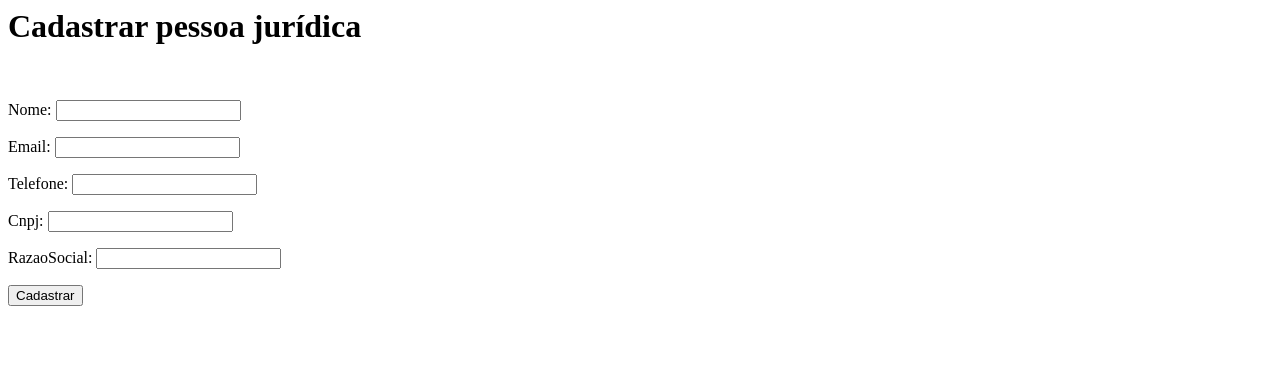
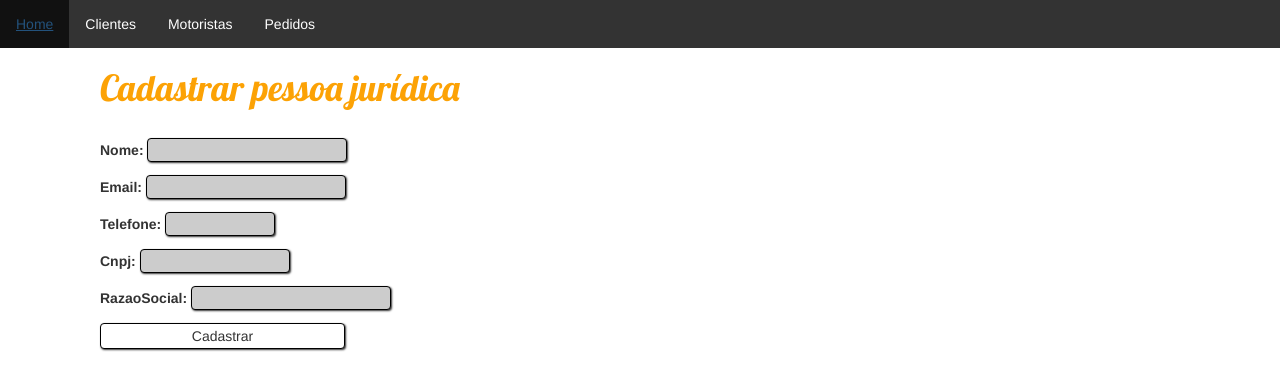
Before and after one commit to miltongneto/KingLog, a Django app: a page that uses app/templates/app/cadastroPessoaJuridicaTela.html in a window 1280 px wide. Shown: the top 390 px of the page. Run offline with Django 3.2, Linux system fonts and the light colour scheme; some libraries are stand-ins or nearby versions.

```diff
--- a/app/static/css/style.css
+++ b/app/static/css/style.css
@@ -121,6 +121,30 @@ input[name=dataNascimento]{
     width:110px
 }
 
+input[name=cnpj]{
+    border-radius:4px;
+    -moz-border-radius:4px;
+    -webkit-border-radius:4px;
+    box-shadow: 1px 1px 2px #333333;
+    -moz-box-shadow: 1px 1px 2px #333333;
+    -webkit-box-shadow: 1px 1px 2px #333333;
+    background: #cccccc;
+    border:1px solid #000000;
+    width:150px
+}
+
+input[name=razaoSocial]{
+    border-radius:4px;
+    -moz-border-radius:4px;
+    -webkit-border-radius:4px;
+    box-shadow: 1px 1px 2px #333333;
+    -moz-box-shadow: 1px 1px 2px #333333;
+    -webkit-box-shadow: 1px 1px 2px #333333;
+    background: #cccccc;
+    border:1px solid #000000;
+    width:200px
+}
+
 button{
 	border-radius:4px;
     -moz-border-radius:4px;
--- a/app/templates/app/cadastroPessoaJuridicaTela.html
+++ b/app/templates/app/cadastroPessoaJuridicaTela.html
@@ -1,16 +1,33 @@
+{% load staticfiles %}
 <html>
 	<head>
 		<title>Cadastro de Cliente</title>
+		<link rel="stylesheet" href="//maxcdn.bootstrapcdn.com/bootstrap/3.2.0/css/bootstrap.min.css">
+		<link rel="stylesheet" href="//maxcdn.bootstrapcdn.com/bootstrap/3.2.0/css/bootstrap-theme.min.css">
+		<link href="//fonts.googleapis.com/css?family=Lobster&subset=latin,latin-ext" rel="stylesheet" type="text/css">
+		<link rel="stylesheet" href="{% static 'css/style.css' %}">
 	</head>
 
 	<body>
-		<h1>Cadastrar pessoa jurídica</h1>
-		<br/>
+		<div id="list" >
 
-		<form method="POST">{% csrf_token %}
-			{{ form.as_p }}
-			<button type="submit">Cadastrar</button>
+			<ul id="barraMenu">
+				<li class="menuItem"> <a href="{% url 'index' %}"> Home </a></li>
+				<li class="menuItem"> <a href="{% url 'cadastroCliente' %}"> Clientes </a></li >
+				<li class="menuItem"> <a href="#"> Motoristas </a></li >
+				<li class="menuItem"> <a href="#"> Pedidos </a></li >
+			</ul>
+			<div class="qqcoisa">
+				<h1>Cadastrar pessoa jurídica</h1>
+					<br/>
+
+				<form method="POST">{% csrf_token %}
+					{{ form.as_p }}
+				<button type="submit">Cadastrar</button>
 		</form>
+			</div>
+		</div>
+
 
 	</body>
 
--- a/app/templates/app/index.html
+++ b/app/templates/app/index.html
@@ -9,7 +9,6 @@
 	<link rel="stylesheet" href="{% static 'css/style.css' %}">
 <body>
 	<div id="list" >
-
 		<ul id="barraMenu">
 			<li class="menuItem"> <a href="#"> Home </a></li>
 			<li class="menuItem"> <a href="{% url 'cadastroCliente' %}"> Clientes </a></li >
```
Also changed, not shown: app/templates/app/cadastroClienteTela.html (line endings or trailing spaces).
